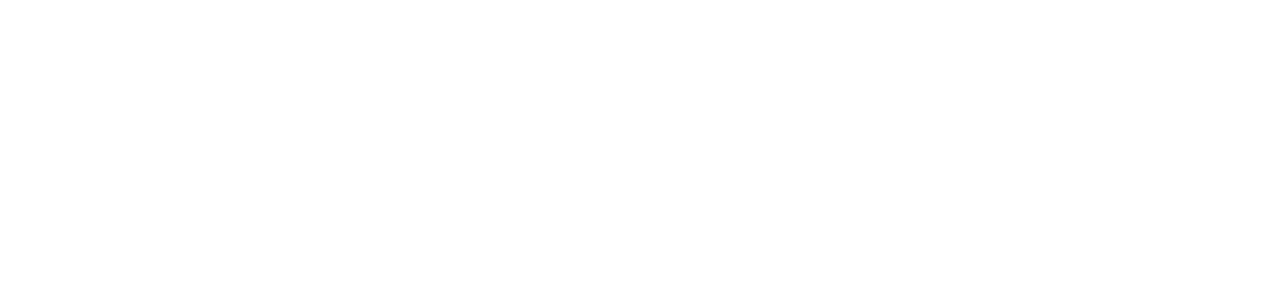
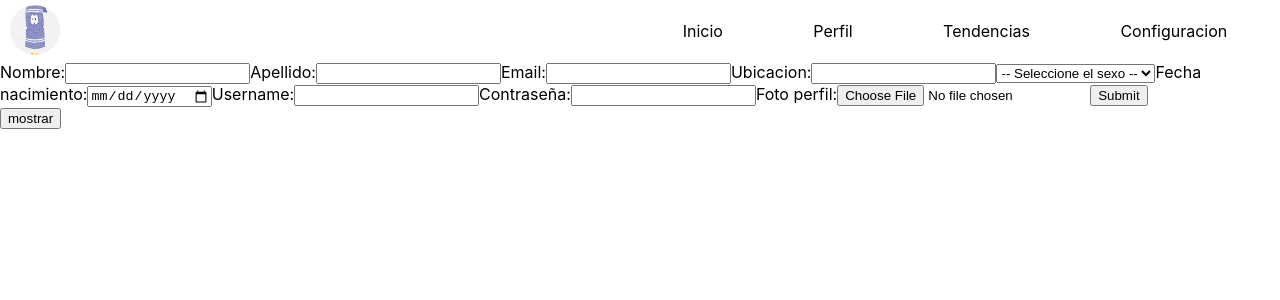
Before and after one commit to franco-recoaro/RedSocial, a React (Create React App) app in the folder redsocial/: page /register in a window 1280 px wide. Before the commit this address had no page. Shown: the top 300 px of the page. Built offline with nearby package versions, Linux system fonts and the light colour scheme.

Commit message:
register

```diff
--- a/redsocial/src/App.css
+++ b/redsocial/src/App.css
@@ -23,3 +23,11 @@
     text-decoration: none;
     color: black;
 }
+
+.mainContainer{
+    display: flex;
+    justify-content: space-between;
+    align-items: center;
+    padding: 15px;
+    min-height: 70vh;
+}
--- a/redsocial/src/App.js
+++ b/redsocial/src/App.js
@@ -1,12 +1,15 @@
 import "./App.css";
-import { Main } from "./pages/index";
+import { NavBar } from "./components";
+import { Main, Register } from "./pages/index";
 import { BrowserRouter, Routes, Route } from "react-router-dom";
 
 function App() {
   return (
     <BrowserRouter>
+    <NavBar/>
       <Routes>
         <Route path="/" element={<Main />} />
+        <Route path="/register" element= {<Register />} />
       </Routes>
     </BrowserRouter>
   );
--- a/redsocial/src/pages/index.js
+++ b/redsocial/src/pages/index.js
@@ -1 +1,2 @@
 export {Main} from "./inicio/index"
+export {Register} from "./register"
--- a/redsocial/src/pages/inicio/index.jsx
+++ b/redsocial/src/pages/inicio/index.jsx
@@ -1,13 +1,19 @@
-import { NavBar } from "../../components";
+import { Link } from "react-router-dom";
 
 const Main = () => {
   return (
-    <div>
-      <NavBar />
-      <div>
-        <h1>Inicio</h1>
+
+      <div className="mainContainer">
+        <div>Imagen</div>
+        <div>
+          <h1>Bienvenido a Toallap</h1>
+          <h2>Conectate con personas de todo el mundo</h2>
+          <div>
+          <Link to="/register">Registrate</Link>
+          <Link to="/conectar">Conectar</Link>
+          </div>
+        </div>
       </div>
-    </div>
   );
 };
 
--- /dev/null
+++ b/redsocial/src/pages/register/index.jsx
@@ -0,0 +1,41 @@
+import { Link } from "react-router-dom";
+import { useState } from "react";
+
+const Register = () => {
+    const [datos, setDatos] = useState({ name: "", apellido: "", email: "", ubicacion: "", sexo: "", fechaNac: "", username: "", password: "", fotoPerfil: "" })
+    return (
+        <div>
+        <form>
+            <label htmlFor="nombre">Nombre:</label>
+            <input id="nombre" name="nombre" type="text"
+
+            onChange={(e)=>{setDatos((prev) => ({...prev, nombre:e.target.value}))}
+        }/>
+            <label htmlFor="apellido">Apellido:</label>
+            <input id="apellido" name="apellido" type="text" />
+            <label htmlFor="email">Email:</label>
+            <input id="email" name="email" type="email" />
+            <label htmlFor="ubicacion">Ubicacion:</label>
+            <input id="ubicacion" name="ubicacion" type="text" />
+            <select name="sexo" id="sexo" defaultValue="">
+                <option value="" disabled>-- Seleccione el sexo --</option>
+                <option value="femenino">Femenino</option>
+                <option value="masculino">Masculino</option>
+                <option value="otros">Otros</option>
+            </select>
+            <label htmlFor="fechaNac">Fecha nacimiento:</label>
+            <input id="fechaNac" name="fechaNac" type="date" />
+            <label htmlFor="username">Username:</label>
+            <input id="username" name="username" type="text" />
+            <label htmlFor="password">Contraseña:</label>
+            <input id="password" name="password" type="text" />
+            <label htmlFor="fotoPerfil">Foto perfil:</label>
+            <input id="fotoPerfil" name="fotoPerfil" accept="image/*" type="file" />
+            <input type="submit" />
+        </form>
+                  <button onClick={()=>{console.log(datos)}}>mostrar</button>
+                  </div>
+    );
+};
+
+export { Register };
```
